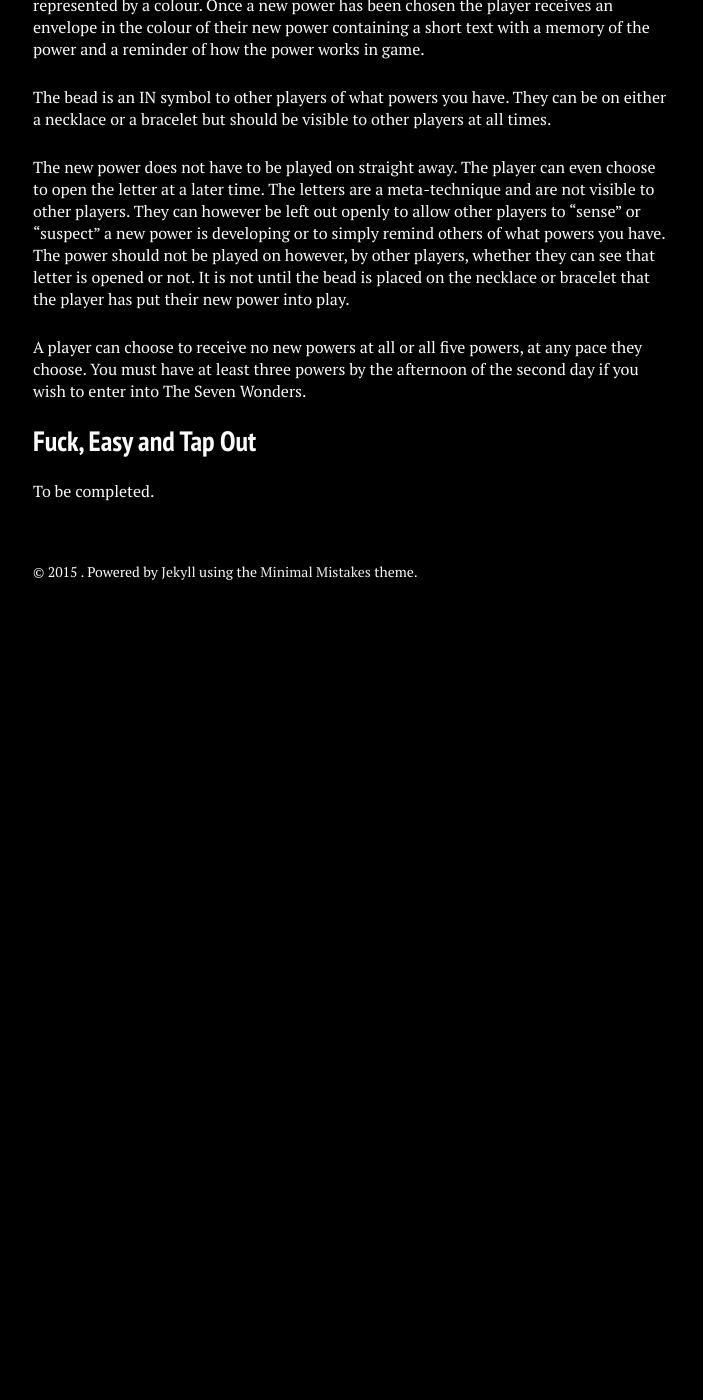
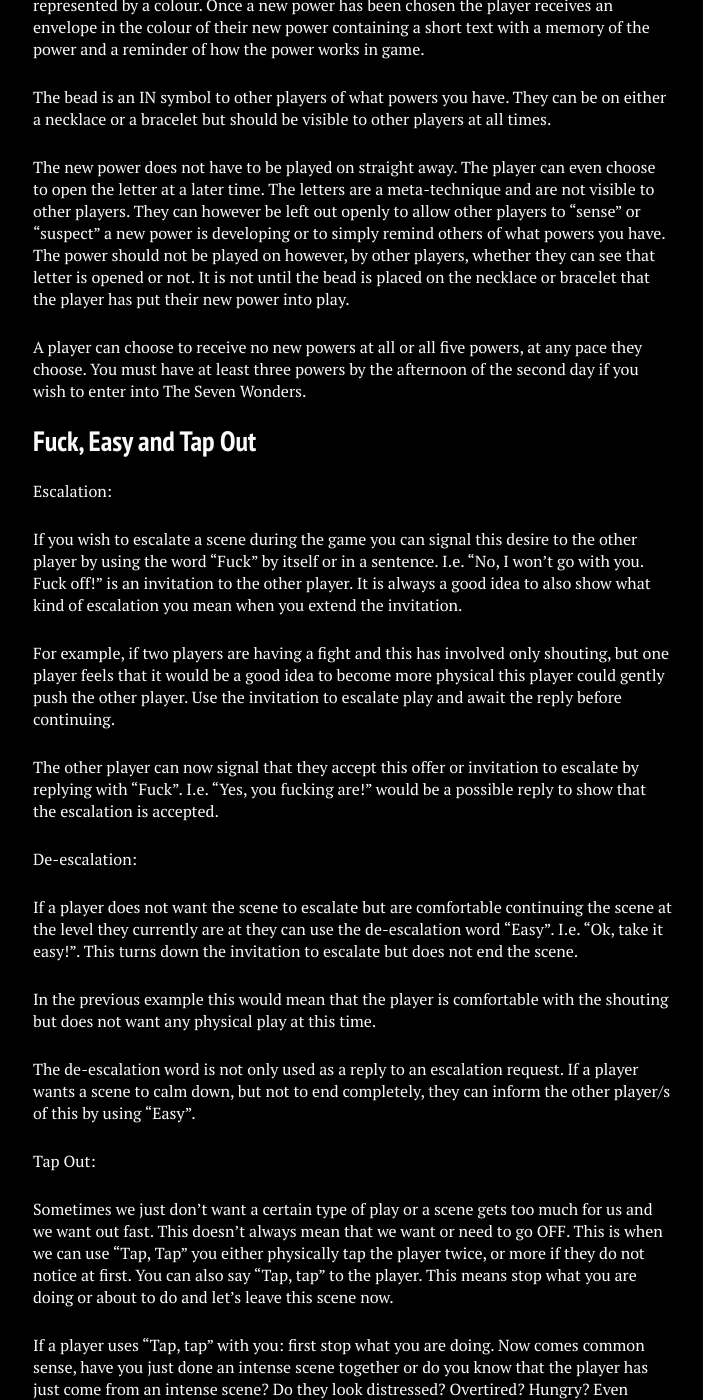
Before and after one commit to stanislavb/en.coven.nu, a Jekyll site: the page built from game-mechanics/index.md, in a window 1280 px wide and 1400 px high, scrolled down 1469 px. Shown: the whole window, without its empty margins (287-990 px from the left). Built offline with Jekyll 4.4.1, drawn with Linux system fonts in a browser that asks for light colours; nearby versions of some CDN libraries; before the commit the page ends 2099 px from its top, so only the background shows below that; some of the changed text lies outside the part shown.

Commit message:
Update index.md

```diff
--- a/game-mechanics/index.md
+++ b/game-mechanics/index.md
@@ -46,4 +46,28 @@ A player can choose to receive no new powers at all or all five powers, at any p
 
 ## Fuck, Easy and Tap Out
 
-To be completed.
+Escalation:
+
+If you wish to escalate a scene during the game you can signal this desire to the other player by using the word “Fuck” by itself or in a sentence. I.e. “No, I won’t go with you. Fuck off!” is an invitation to the other player. It is always a good idea to also show what kind of escalation you mean when you extend the invitation.
+
+For example, if two players are having a fight and this has involved only shouting, but one player feels that it would be a good idea to become more physical this player could gently push the other player. Use the invitation to escalate play and await the reply before continuing.
+
+The other player can now signal that they accept this offer or invitation to escalate by replying with “Fuck”. I.e. “Yes, you fucking are!” would be a possible reply to show that the escalation is accepted.
+
+De-escalation:
+
+If a player does not want the scene to escalate but are comfortable continuing the scene at the level they currently are at they can use the de-escalation word “Easy”. I.e. “Ok, take it easy!”. This turns down the invitation to escalate but does not end the scene.
+
+In the previous example this would mean that the player is comfortable with the shouting but does not want any physical play at this time.
+
+The de-escalation word is not only used as a reply to an escalation request. If a player wants a scene to calm down, but not to end completely, they can inform the other player/s of this by using “Easy”.
+
+Tap Out:
+
+Sometimes we just don’t want a certain type of play or a scene gets too much for us and we want out fast. This doesn’t always mean that we want or need to go OFF. This is when we can use “Tap, Tap” you either physically tap the player twice, or more if they do not notice at first. You can also say “Tap, tap” to the player. This means stop what you are doing or about to do and let’s leave this scene now.
+
+If a player uses “Tap, tap” with you: first stop what you are doing. Now comes common sense, have you just done an intense scene together or do you know that the player has just come from an intense scene? Do they look distressed? Overtired? Hungry? Even though the player used “Tap,tap” not “OFF”; if you are in any way unsure about their well being, take a minute to go OFF. Ask them if they are alright and if they need anything from you. We would much rather that you break immersion for two seconds to check if a person is ok, then ignore potential signs out of fear of breaking immersion for other players.
+
+OFF:
+
+OFF is always OFF. You break the game or scene and discuss the problem. If a player uses “OFF” with you, listen to what they have to say. Ask them what they need from you. Help them get to a safety host if necessary.
```
